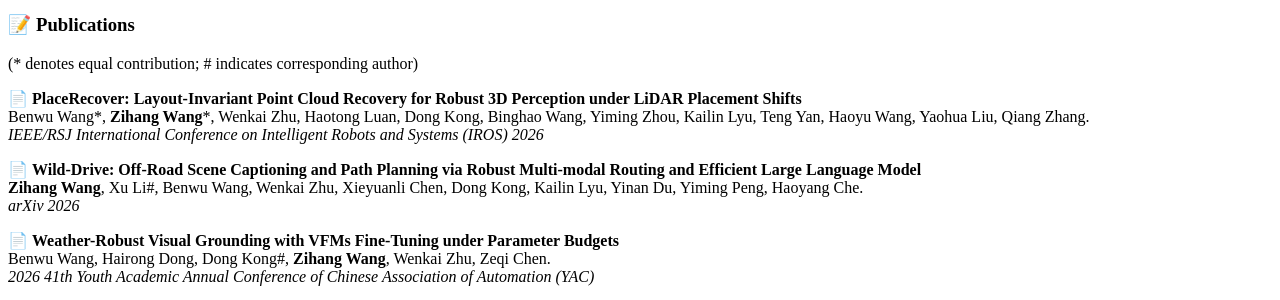
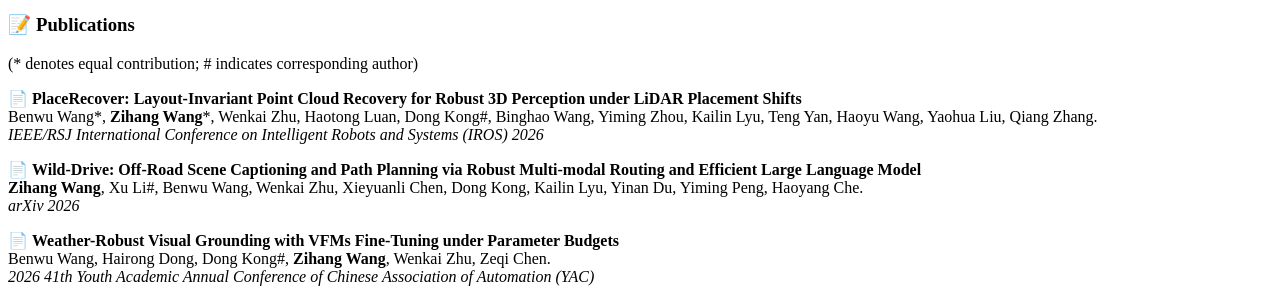
Before and after one commit to wangzihanggg/wangzihanggg.github.io, a Jekyll site: the page built from _pages/includes/pub.md, in a window 1280 px wide. Shown: the part 478-778 px from the top of the page. Built offline with Jekyll 4.4.1, drawn with Linux system fonts in a browser that asks for light colours; our own code applies the rules of GitHub Pages for plain Markdown files.

```diff
--- a/_pages/includes/pub.md
+++ b/_pages/includes/pub.md
@@ -7,7 +7,7 @@
 
 <p>
   📄 <strong>PlaceRecover: Layout-Invariant Point Cloud Recovery for Robust 3D Perception under LiDAR Placement Shifts</strong><br>
-  Benwu Wang*, <strong>Zihang Wang</strong>*, Wenkai Zhu, Haotong Luan, Dong Kong, Binghao Wang, Yiming Zhou, Kailin Lyu, Teng Yan, Haoyu Wang, Yaohua Liu, Qiang Zhang.<br>
+  Benwu Wang*, <strong>Zihang Wang</strong>*, Wenkai Zhu, Haotong Luan, Dong Kong#, Binghao Wang, Yiming Zhou, Kailin Lyu, Teng Yan, Haoyu Wang, Yaohua Liu, Qiang Zhang.<br>
   <em>IEEE/RSJ International Conference on Intelligent Robots and Systems (IROS) 2026</em>
 </p>
 
```
